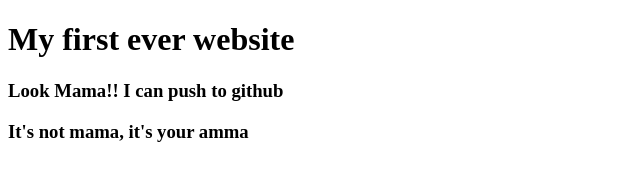
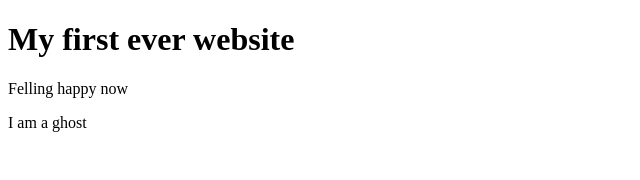
Before and after one commit to tamimhossen/my-first-website, a plain HTML site: page index.html in a window 1280 px wide. Shown: the whole page, without its empty margins (0-640 px from the left). Drawn offline with Linux system fonts and the light colour scheme.

Commit message:
ghost addes

```diff
--- a/index.html
+++ b/index.html
@@ -8,7 +8,7 @@
 </head>
 <body>
     <h1>My first ever website</h1>
-    <h3>Look Mama!! I can push to github</h3>
-    <h3>It's not mama, it's your amma</h3>
+    <p>Felling happy now</p>
+    <p>I am a ghost</p>
 </body>
 </html>
```
